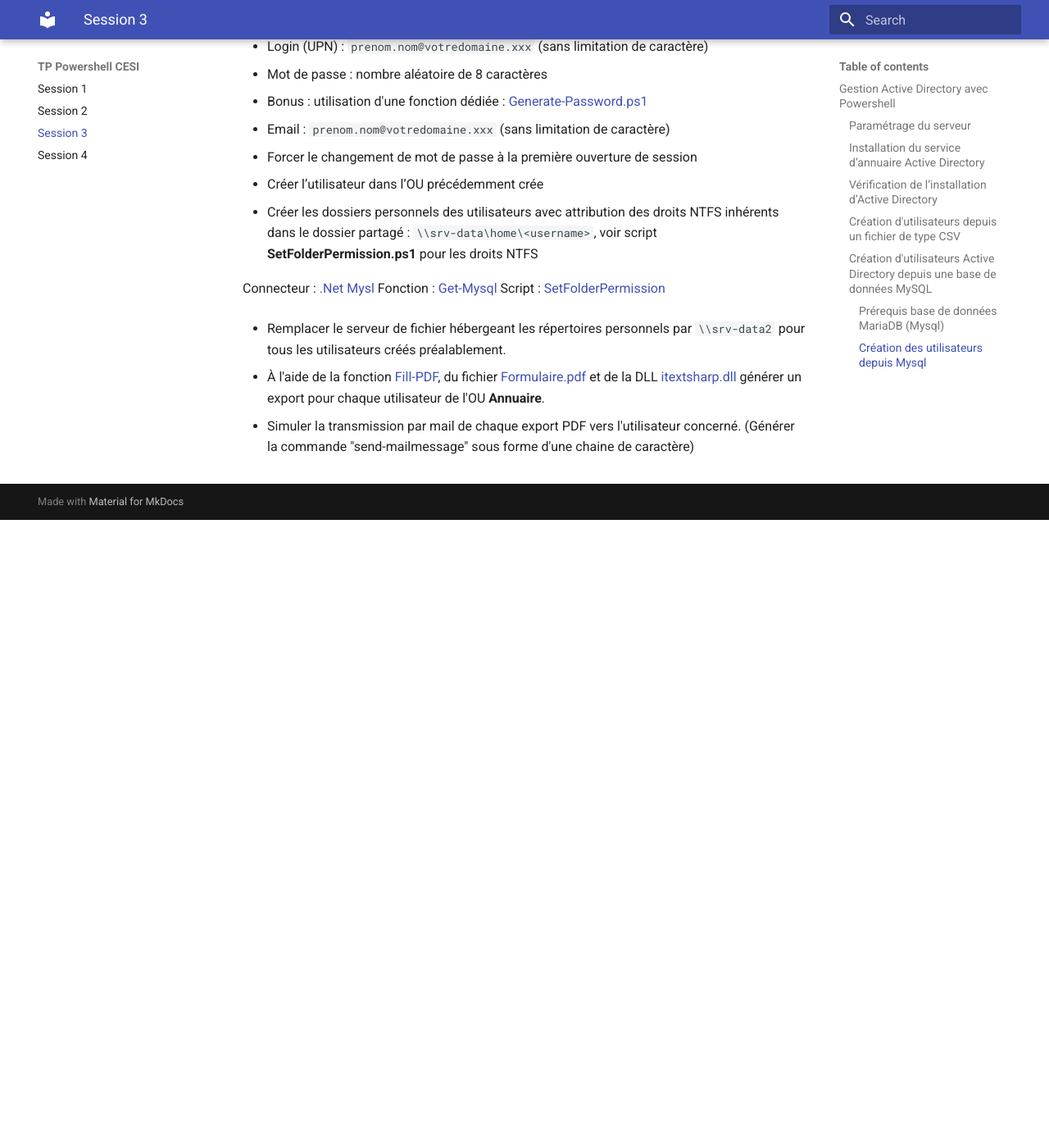
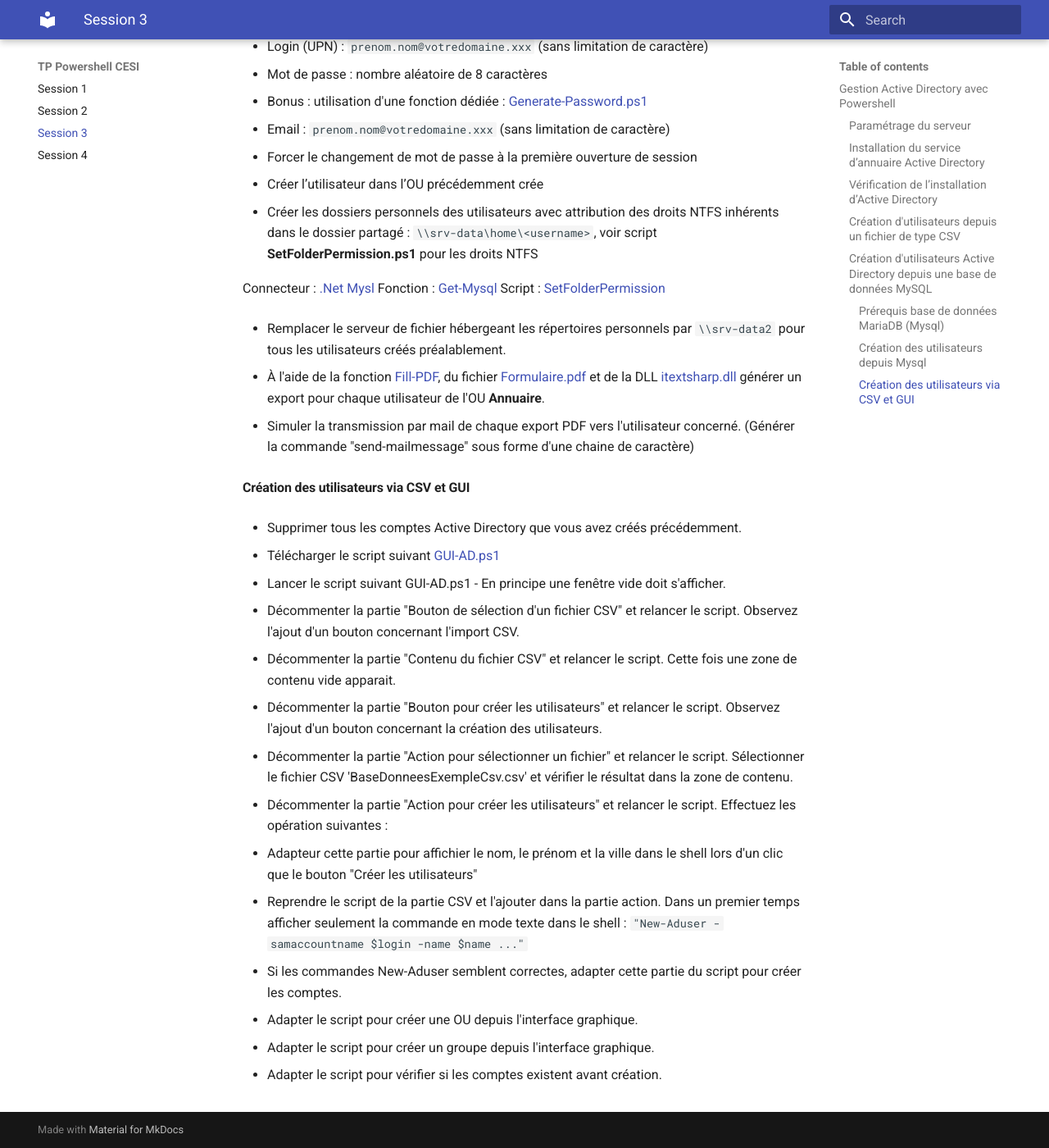
Before and after one commit to BDEN-sys/tpps, an MkDocs documentation site: the page built from docs/Session3.md, in a window 1280 px wide and 1400 px high, scrolled down 3529 px. Shown: the whole window at 82% size. Built offline with MkDocs 1.6.1 and Material for MkDocs 9.7.7, drawn with Linux system fonts in a browser that asks for light colours; before the commit the page ends 4163 px from its top, so only the background shows below that.

Commit message:
Ajout partie GUI session3 Ajout script GUI-AD.ps1 Correction bug mdp double :     ==> Generate-Password.ps1

```diff
--- a/docs/Session3.md
+++ b/docs/Session3.md
@@ -177,3 +177,30 @@ Fonction : [Get-Mysql](./serve/Get-Mysql.ps1) Script : [SetFolderPermission](./s
 * À l'aide de la fonction [Fill-PDF](./serve/Fill-PDF.ps1), du fichier [Formulaire.pdf](./serve/formulaire.pdf) et de la DLL [itextsharp.dll](https://assets.bden.fr/tpps/itextsharp.dll ) générer un export pour chaque utilisateur de l'OU **Annuaire**.
 
 * Simuler la transmission par mail de chaque export PDF vers l'utilisateur concerné. (Générer la commande "send-mailmessage" sous forme d'une chaine de caractère)
+
+#### Création des utilisateurs via CSV et GUI
+
+* Supprimer tous les comptes Active Directory que vous avez créés précédemment.
+
+* Télécharger le script suivant [GUI-AD.ps1](./serve/GUI-AD.ps1)
+
+* Lancer le script suivant GUI-AD.ps1 - En principe une fenêtre vide doit s'afficher.
+
+* Décommenter la partie "Bouton de sélection  d'un fichier CSV" et relancer le script. Observez l'ajout d'un bouton concernant l'import CSV.
+
+* Décommenter la partie "Contenu du fichier CSV" et relancer le script. Cette fois une zone de contenu vide apparait.
+
+* Décommenter la partie "Bouton pour créer les utilisateurs" et relancer le script. Observez l'ajout d'un bouton concernant la création des utilisateurs.
+
+* Décommenter la partie "Action pour sélectionner un fichier" et relancer le script. Sélectionner le fichier CSV 'BaseDonneesExempleCsv.csv' et vérifier le résultat dans la zone de contenu.
+
+* Décommenter la partie "Action pour créer les utilisateurs" et relancer le script. Effectuez les opération suivantes :
+  * Adapteur cette partie pour affichier le nom, le prénom et la ville dans le shell lors d'un clic que le bouton "Créer les utilisateurs"
+  * Reprendre le script de la partie CSV et l'ajouter dans la partie action. Dans un premier temps afficher seulement la commande en mode texte dans le shell : `"New-Aduser -samaccountname $login -name $name ..."`
+  * Si les commandes New-Aduser semblent correctes, adapter cette partie du script pour créer les comptes.
+
+* Adapter le script pour créer une OU depuis l'interface graphique.
+
+* Adapter le script pour créer un groupe depuis l'interface graphique.
+
+* Adapter le script pour vérifier si les comptes existent avant création.
```
Also changed, not shown: 2 other files.
